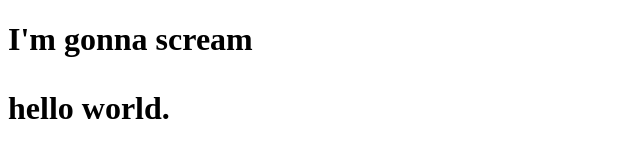
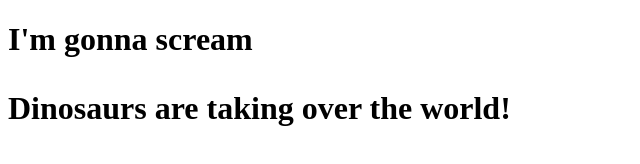
Before and after one commit to Aly-Montiel/my-site, a plain HTML site: page index.html in a window 1280 px wide. Shown: the whole page, without its empty margins (0-640 px from the left). Drawn offline with Linux system fonts and the light colour scheme.

Commit message:
Update index.html

```diff
--- a/index.html
+++ b/index.html
@@ -9,7 +9,7 @@
 
 <body>
    <h1>I'm gonna scream<h1>
-   <p>hello world.</p>
+   <p>Dinosaurs are taking over the world!</p>
 </body>
 
 </html>
```
